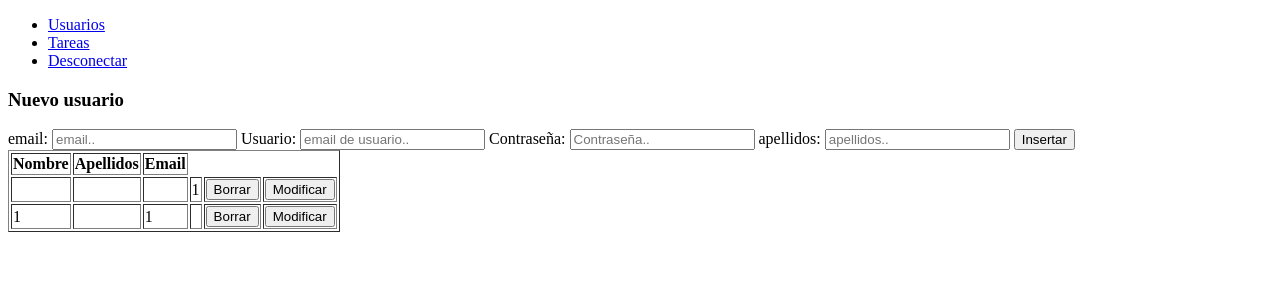
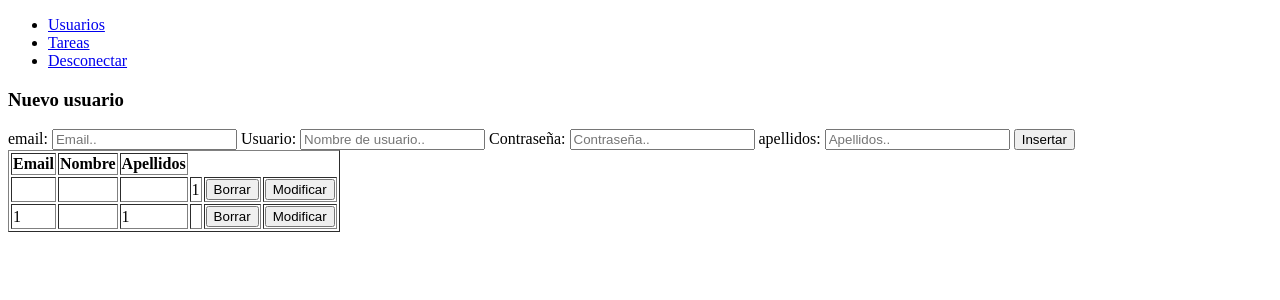
Before and after one commit to JesusUcam/Practica2, a PHP site: page /index.php in a window 1280 px wide. Shown: the top 300 px of the page. Run offline with PHP 8.4, Linux system fonts and the light colour scheme; the visitor is signed in with stand-in values (Sample User, id 1); data comes from the database, SQL or seed files in the repository.

Commit message:
modificarUsuarios funciona y trabajando en las tareas

```diff
--- a/JS/ajax.js
+++ b/JS/ajax.js
@@ -1,10 +1,34 @@
+function modificarUsuario(usuario) {
+  $('#nuevo').hide();
+  $('#contenido').show();
+  usuario = usuario.replace('@', '\\@'); // Escapa el carácter @
+  $.ajax({
+      type:'POST',
+      data:{
+        accion:"modificarUsuario",
+          email:$("#email" + usuario).val(),
+          nombre:$("#nombre" + usuario).val(),
+          apellidos: $("#apellidos" + usuario).val(),
+          clave: $("#clave" + usuario).val()
+      },
+      url: "controlador/usuarios_controlador.php",
+      success: function (response) {
+          $("#contenido").html(response);
+          console.log(response);
+      },
+      error: function (error) {
+          console.log(error);
+      },
+  });
+}
+
 function modificarTarea(tarea) {
     $("#nuevo").hide();
     $("#contenido").show();
     $.ajax({
       type: "POST",
       data: {
-        accion: "modificar",
+        accion: "modificarTarea",
         titulo: $("#titulo" + tarea).val(),
         descripcion: $("#descripcion" + tarea).val(),
         estado: $("#estado" + tarea).val(),
--- a/controlador/tareas_controlador.php
+++ b/controlador/tareas_controlador.php
@@ -65,6 +65,7 @@ function home(){
 
     $array_tareas = $tareas->get_tareas();
     $array_usuarios2 = $usuarios->get_usuarios2();
+    console_log($array_tareas);
     require_once("vista/tareas_vista.php");
 }
 ?>
--- a/controlador/usuarios_controlador.php
+++ b/controlador/usuarios_controlador.php
@@ -4,14 +4,17 @@ session_start();
 if(isset($_POST["accion"])){
     //estamos ante una llamada a ajax
 echo '  <form action="" method="post">
-<label for="fname">email:</label>
-<input type="text" id="fname" name="email" value="'.$_POST['email'].'" readonly>
+<label for="femail">email:</label>
+<input type="text" id="femail" name="email" value="'.$_POST['email'].'" readonly>
 
 <label for="fnombre">nombre:</label>
 <input type="text" id="fnombre" name="nombre" value="'.$_POST['nombre'].'">
 
 <label for="fapellidos">apellidos:</label>
 <input type="text" id="lapellidos" name="apellidos" value="'.$_POST['apellidos'].'">
+
+<label for="fclave">clave:</label>
+<input type="text" id="clave" name="clave" value="'.$_POST['clave'].'">
 
 <input type="submit" name="modificar" value="Modificar">
 </form>
@@ -44,17 +47,17 @@ function home(){
 
         } elseif(isset($_POST['insertar'])){
             $email = isset($_POST['email'])?$_POST['email']: '';
+            $nombre = isset($_POST['nombre'])?$_POST['nombre']: '';
+            $apellidos = isset($_POST['apellidos'])?$_POST['apellidos']: '';
             $clave = isset($_POST['clave'])?$_POST['clave']: '';
-            $apellidos = isset($_POST['apellidos'])?$_POST['apellidos']: '';
-            $nombre = isset($_POST['nombre'])?$_POST['nombre']: '';
 
-            if($usuarios->insertar($email, $nombre, $clave, $apellidos)) $error = "Insertado correctamente.";
+            if($usuarios->insertar($email, $nombre, $apellidos, $clave)) $error = "Insertado correctamente.";
             else $error = "Error al insertar.";
         }
 
     }
 
-    if (isset($_POST["modificarUsuario"])) {
+    if (isset($_POST["modificar"])) {
         /*
         if (isset($_POST["email"])) {
             $email=$_POST["email"]
@@ -65,7 +68,8 @@ function home(){
         $email=isset($_POST["email"])?$_POST["email"]:'';
         $nombre=isset($_POST["nombre"])?$_POST["nombre"]:'';
         $apellidos=isset($_POST["apellidos"])?$_POST["apellidos"]:'';
-        if ($usuarios->modificarUsuario($email, $apellidos, $nombre)) {
+        $clave=isset($_POST["clave"])?$_POST["clave"]:'';
+        if ($usuarios->modificarUsuario($email, $apellidos, $nombre, $clave)) {
             $error = "Modificado correctamente";
         } else {
             $error = "Error al modificar";
--- a/index.php
+++ b/index.php
@@ -4,9 +4,9 @@
     <meta charset="UTF-8">
     <meta name="viewport" content="width=device-width, initial-scale=1.0">
 
-    <link rel="stylesheet" type="text/css" href="css/estiloForm.css" media="screen" />
-    <script src="https://ajax.googleapis.com/ajax/libs/jquery/3.5.1/jquery.min.js"></script>
-    <script src="JS/ajax.js"></script>
+    <link rel="stylesheet" type="text/css" href="estilos/estiloForm.css" media="screen">
+    <script src="https://ajax.googleapis.com/ajax/libs/jquery/3.7.1/jquery.min.js"></script> <!-- no se si esto va aqui -->
+    <script type="text/javascript" src="js/ajax.js"></script>
 
     <title>Document</title>
 </head>
--- a/modelo/tareas_modelo.php
+++ b/modelo/tareas_modelo.php
@@ -39,7 +39,7 @@ class tareas_modelo{
         return $this->db->query($sql);
     }
 
-    function modificar($nombre, $descripcion, $estado, $fecha_creacion, $autor){
+    function modificarTareas($nombre, $descripcion, $estado, $fecha_creacion, $autor){
         $sql = "UPDATE tareas SET nombre='$nombre', descripcion='$descripcion', estado='$estado', fecha_creacion='$fecha_creacion' WHERE nombre='$nombre'";
         return $this->db->query($sql);
     }
--- a/modelo/usuarios_modelo.php
+++ b/modelo/usuarios_modelo.php
@@ -36,28 +36,30 @@ class usuarios_modelo
 
     public function borrar($email)
     {
-        $sql = "DELETE FROM usuarios WHERE nombre='$email'";
+        $sql = "DELETE FROM usuarios WHERE email='$email'";
+        return $this->db->query($sql);
+        /*
         if ($this->db->query($sql)) {
-            $sql1 = "DELETE FROM usuarios WHERE nombre='$email'";
+            $sql1 = "DELETE FROM usuarios WHERE email='$email'";
             return $this->db->query($sql1);
         }
-        return false;
+        return false;*/
     }
 
     public function insertar($email, $nombre, $apellidos, $clave){
 
-        $sql = "INSERT INTO usuarios (email, clave) VALUES ('$nombre', '$clave')";
-        //No entiendo para que se ha creado la tabla "usuarios" teniendo la de "usuarios"
-        if($this->db->query($sql)){
+        $sql = "INSERT INTO usuarios (email, nombre, apellidos, clave) VALUES ('$email', '$nombre', '$apellidos', '$clave')";
+        return $this->db->query($sql);
+        /*if($this->db->query($sql)){
             $sql1 = "INSERT INTO usuarios (email, nombre, apellidos) VALUES ('$email', '$nombre', $apellidos)";
             return $this->db->query($sql1);
 
             }
-            return false;
+            return false;*/
     }
 
-    function modificarUsuario($email, $nombre, $apellidos){
-        $sql = "UPDATE usuarios SET apellidos=$apellidos, email='$email' WHERE nombre='$nombre'";
+    function modificarUsuario($email, $nombre, $apellidos, $clave){
+        $sql = "UPDATE usuarios SET  nombre='$nombre', apellidos='$apellidos', clave='$clave' WHERE email='$email'";
         return $this->db->query($sql);
     }
 }
--- a/vista/tareas_vista.php
+++ b/vista/tareas_vista.php
@@ -45,9 +45,9 @@ if (isset($_SESSION['email'])) {
 
         <?php
 
-        if (isset($array_datos)) {
+        if (isset($array_tareas)) {
             echo "<table border><tr><th>Nombre</th><th>Descripcion</th><th>Estado</th><th>Fecha creacion</th><th>autor</th></tr>";
-            foreach ($array_datos as $value) {
+            foreach ($array_tareas as $value) {
                 echo "<tr>";
                 foreach ($value as $k => $value2) {
                     echo "<td>$value2</td>";
--- a/vista/usuarios_vista.php
+++ b/vista/usuarios_vista.php
@@ -11,16 +11,16 @@ if (isset($_SESSION['email'])) {
             <form action="" method="post">
 
                 <label for="femail">email:</label>
-                <input type="text" id="femail" name="email" placeholder="email..">
+                <input type="text" id="femail" name="email" placeholder="Email..">
 
                 <label for="fname">Usuario:</label>
-                <input type="text" id="fname" name="email" placeholder="email de usuario..">
+                <input type="text" id="fname" name="nombre" placeholder="Nombre de usuario..">
 
                 <label for="lclave">Contraseña:</label>
                 <input type="password" id="lclave" name="clave" placeholder="Contraseña..">
 
                 <label for="fapellidos">apellidos:</label>
-                <input type="text" id="fapellidos" name="apellidos" placeholder="apellidos..">
+                <input type="text" id="fapellidos" name="apellidos" placeholder="Apellidos..">
 
                 <input type="submit" name="insertar" value="Insertar">
 
@@ -32,7 +32,7 @@ if (isset($_SESSION['email'])) {
         <?php
 
         if (isset($array_usuarios)) {
-            echo "<table border><tr><th>Nombre</th><th>Apellidos</th><th>Email</th></tr>";
+            echo "<table border><tr><th>Email</th><th>Nombre</th><th>Apellidos</th></tr>";
             foreach ($array_usuarios as $value) {
                 echo "<tr>";
                 foreach ($value as $k => $value2) {
@@ -43,11 +43,12 @@ if (isset($_SESSION['email'])) {
                   <input type='submit' name='borrar' value='Borrar'>
                   </form></td>";
                   echo "<td>
+                  <input type='hidden' id='email".$value['email']."' value='" . $value['email'] . "'>
                   <input type='hidden' id='nombre".$value['email']."' value='" . $value['nombre'] . "'>
                   <input type='hidden' id='apellidos".$value['email']."' value='" . $value['apellidos'] . "'>
-                  <input type='hidden' id='email".$value['email']."' value='" . $value['email'] . "'>
+                  <input type='hidden' id='clave".$value['email']."' value='" . $value['clave'] . "'>
                   <input type='submit' name='modificar' value='Modificar' onclick=modificarUsuario(`".$value['email']."`)></td>";
-                echo "</tr>";
+                  echo "</tr>";
             }
             echo "</table>";
         }
```
